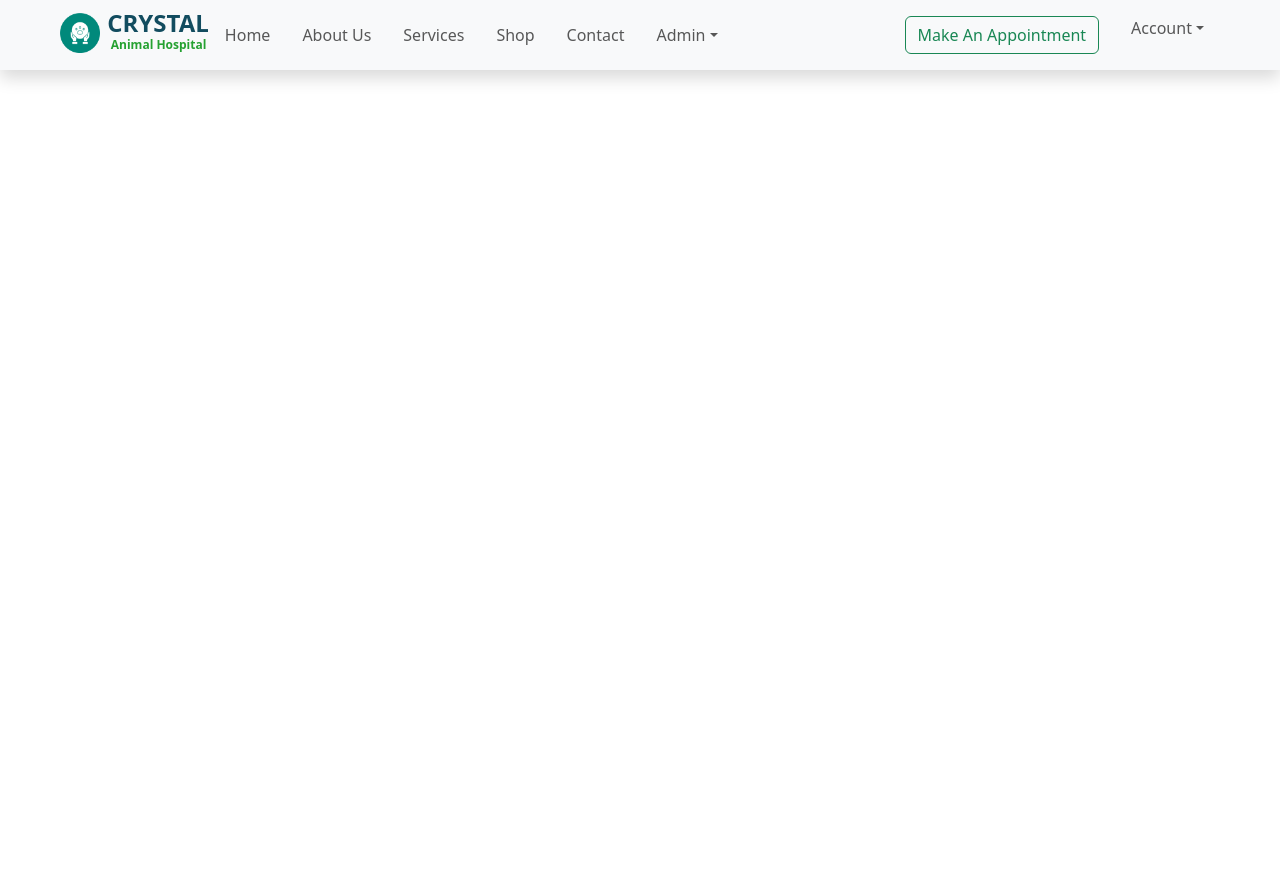
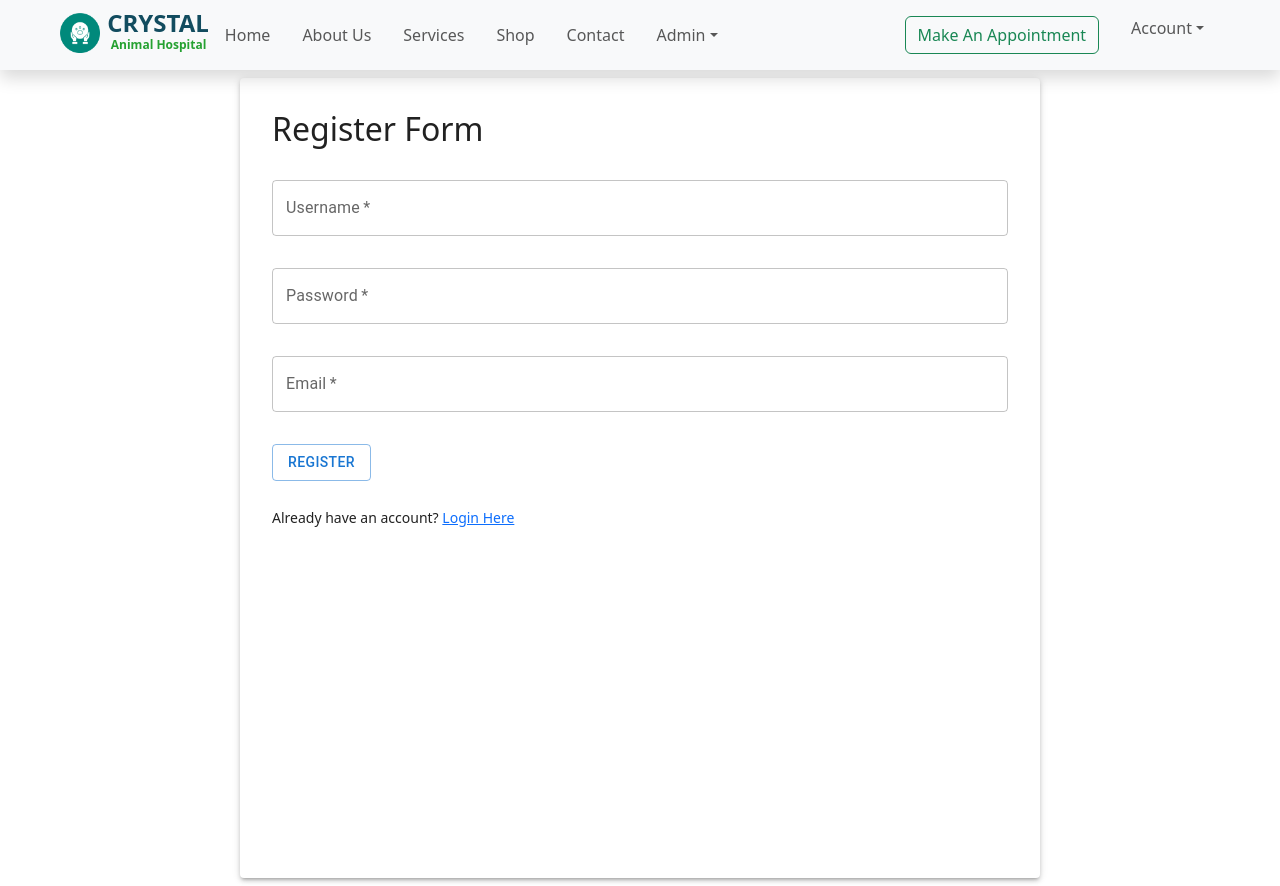
Before and after one commit to VFdo/CrystalWeb-FE, a React (Vite) app: page /register in a window 1280 px wide. Before the commit the page ends 800 px from the top, so only its background shows below. Built offline with nearby package versions, Linux system fonts and the light colour scheme.

Commit message:
registration page

```diff
--- a/src/App.jsx
+++ b/src/App.jsx
@@ -17,10 +17,10 @@ import AppointmentForm from "./components/Appointment/AppointmentForm";
 import ExistingAppointments from "./components/Appointment/ExistingAppointments";
 import TestiMonials from "./components/Testimonials/TestiMonials";
 import Login from "./components/Auth/Login.jsx";
+import Registraion from "./components/Auth/Registration.jsx";
 
 
 function App() {
-
   return (
     <>
     <main>
@@ -40,6 +40,7 @@ function App() {
           <Route path="/testimonials" element={<TestiMonials/>}/>
           <Route path="/message-success" element={<ContactSucess/>}/>
           <Route path="/login" element={<Login/>}/>
+          <Route path="/register" element={<Registraion/>}/>
 
 
 
--- a/src/components/Auth/Login.Jsx
+++ b/src/components/Auth/Login.Jsx
@@ -22,8 +22,7 @@ const Login = () => {
         e.preventDefault()
         const success  = await loginUser(login)
         if(success){
-            const token = success.token
-            console.log("token value:", token)
+            console.log("login successful!")
             navigate("/")
             window.location.reload()
             }else{
@@ -49,10 +48,9 @@ const Login = () => {
                     resolve(true)
                     response.json()
             .then((responseData) => {
-                sessionStorage.setItem('token', responseData.token)
+                sessionStorage.setItem('token', 'Bearer ' + responseData.token)
                 console.log('Data saved')
-            }
-                )
+            })
                 } else {
                     resolve(false)
                 }
--- a/src/components/Auth/Registration.jsx
+++ b/src/components/Auth/Registration.jsx
@@ -0,0 +1,136 @@
+import React, {useState} from 'react';
+import { Link, useNavigate } from 'react-router-dom'
+import { TextField, Button, Container, Stack, Paper, Box } from '@mui/material';
+
+const Registraion = () => {
+    // const history = useHistory();
+    const[errorMessage, setErrorMessage] = useState("")
+    const[user, setUser] = useState({
+        userName : "",
+        password: "",
+        email:"",
+        role:["CLIENT"],
+    })
+
+    const navigate = useNavigate(null)
+
+    const handleUserInputChange = (e) =>{
+        setUser({...user, [e.target.name]: e.target.value})
+    }
+
+    const handleUserSave = async(e) =>{
+        e.preventDefault()
+        const success  = await saveUser(user)
+        if(success){
+            console.log("user registration successful!")
+            navigate("/login")
+            window.location.reload()
+            }else{
+                console.log("An error has occured!");
+                setErrorMessage("Unable to register user")
+            }
+            setTimeout(() => {
+                setErrorMessage("")
+            },4000)
+        }
+
+    const saveUser = (user) => {
+        return new Promise((resolve) => {
+            console.log('saving user...', user);
+            fetch('http://localhost:8080/user', {
+              method: 'POST',
+              headers: {
+                'Content-Type': 'application/json',
+                'Authorization': sessionStorage.getItem('token'),
+              },
+              body: JSON.stringify(user),
+            })
+                .then((response) => {
+                  if(response.ok){
+                    resolve(true)
+                    response.json()
+                .then((responseData) => {
+                        console.log('Data saved:', responseData)
+                  })}
+                  else {
+                    resolve(false)
+                  }
+              })
+              .catch((error) => console.error('Error saving data:', error));
+            });
+    };
+
+return(
+    <Box
+    sx={{
+      display: 'flex',
+      flexWrap: 'wrap',
+      justifyContent: 'center',
+      alignItems: 'center',
+      '& > :not(style)': {
+        m: 1,
+        p:4,
+        width: 800,
+        height: 800,
+      },
+    }}
+  >
+    <Paper elevation={3} >
+    <React.Fragment>
+    {errorMessage && <p className='alert alert-danger'>{errorMessage}</p>}
+            <h2>Register Form</h2>
+            <br></br>
+            <form onSubmit={handleUserSave}>
+                <Stack spacing={2} direction="row" sx={{marginBottom: 4}}>
+                    <TextField
+                        type="text"
+                        variant='outlined'
+                        color='primary'
+                        label="Username"
+                        name='userName'
+                        // onChange={e => setFirstName(e.target.value)}
+                        value={user.userName}
+                        onChange={handleUserInputChange}
+                        fullWidth
+                        required
+                    />
+                </Stack>
+                <TextField
+                    type="password"
+                    variant='outlined'
+                    color='primary'
+                    label="Password"
+                    name='password'
+                    // onChange={e => setPassword(e.target.value)}
+                    value={user.password}
+                    onChange={handleUserInputChange}
+                    required
+                    fullWidth
+                    sx={{mb: 4}}
+                />
+                <TextField
+                    type="email"
+                    variant='outlined'
+                    color='primary'
+                    label="Email"
+                    name='email'
+                    // onChange={e => setEmail(e.target.value)}
+                    onChange={handleUserInputChange}
+                    value={user.email}
+                    fullWidth
+                    required
+                    sx={{mb: 4}}
+                />
+                <Button variant="outlined" color="primary" type="submit">Register</Button>
+            </form>
+            <br></br>
+            <small>Already have an account? <Link to="/login">Login Here</Link></small>
+
+        </React.Fragment>
+        </Paper>
+        </Box>
+
+    )
+};
+
+export default Registraion
```
Also changed, not shown: package.json (+7 -7 lines), 1 other file (tests, documents, lock files or other folders).
